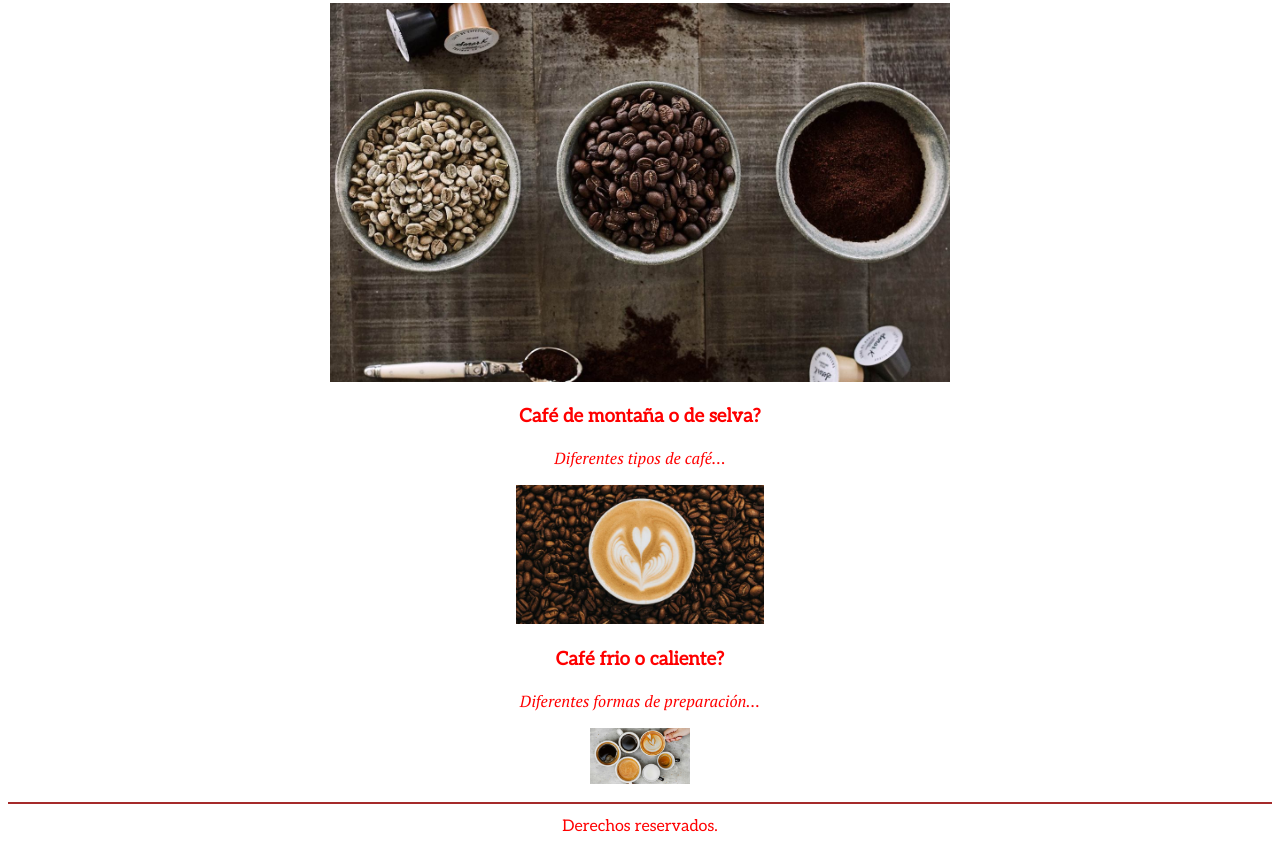
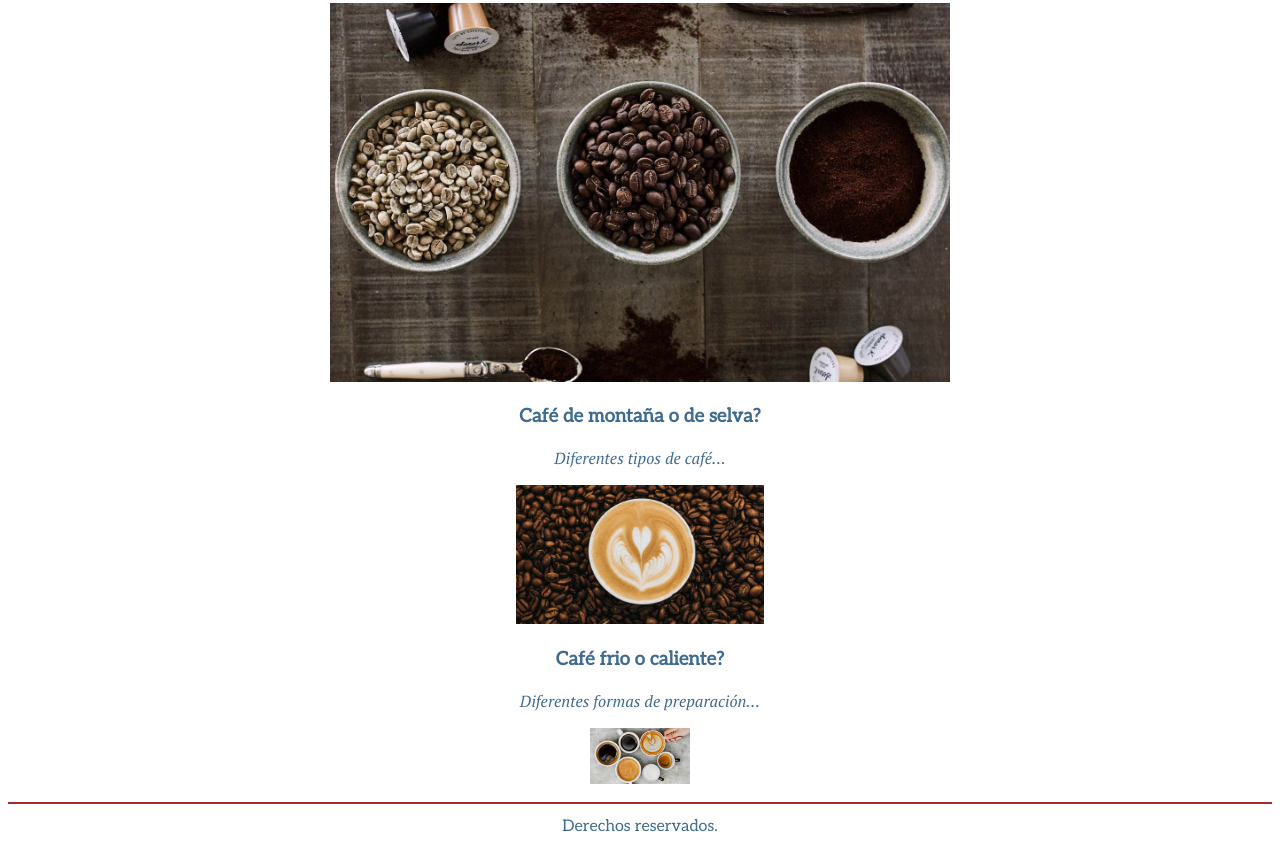
Before and after one commit to oag93/oag93.github.io, a plain HTML site: page index.html in a window 1280 px wide. Shown: the part 693-1537 px from the top of the page. Drawn offline with Linux system fonts and the light colour scheme; files whose address does not match are found by name.

Commit message:
Cambio de estilo
Estilos

```diff
--- a/css/estilos.css
+++ b/css/estilos.css
@@ -43,7 +43,7 @@ p{
 
 	body {
 		font-size: 16px;
-		color: red;
+		color: #3F6B91;
 	}
 
 	#resumen{
--- a/index.html
+++ b/index.html
@@ -13,14 +13,14 @@
 	<section id="contenido">
 	<div id="resumen">
 		<p>Simplemente café...</p>
-		<img src="X:\Cursos\Web_Frontend\CSS\elcafe\img\cafe1.jpg" class="adaptativa-porcentaje-1"/>
+		<img src="\img\cafe1.jpg" class="adaptativa-porcentaje-1"/>
 	</div>
 		<hr/>
 	<article><h1>El Café</h1><p>Energía de vida</p>
-		<img src="X:\Cursos\Web_Frontend\CSS\elcafe\img\cafe2.jpg" class="adaptativa-porcentaje-2"></article>
+		<img src="\img\cafe2.jpg" class="adaptativa-porcentaje-2"></article>
 	<article><h1>Café de montaña o de selva?</h1>
-	<p>Diferentes tipos de café...</p><img src="X:\Cursos\Web_Frontend\CSS\elcafe\img\cafe4.jpg"class="adaptativa-porcentaje-3"></article>
-	<article><h1>Café frio o caliente?</h1><p>Diferentes formas de preparación...</p><img src="X:\Cursos\Web_Frontend\CSS\elcafe\img\cafe3.jpg"class="adaptativa-porcentaje-4"></article>
+	<p>Diferentes tipos de café...</p><img src="\img\cafe4.jpg"class="adaptativa-porcentaje-3"></article>
+	<article><h1>Café frio o caliente?</h1><p>Diferentes formas de preparación...</p><img src="\img\cafe3.jpg"class="adaptativa-porcentaje-4"></article>
 	</section>
 	<footer>Derechos reservados.</footer>
 
```
